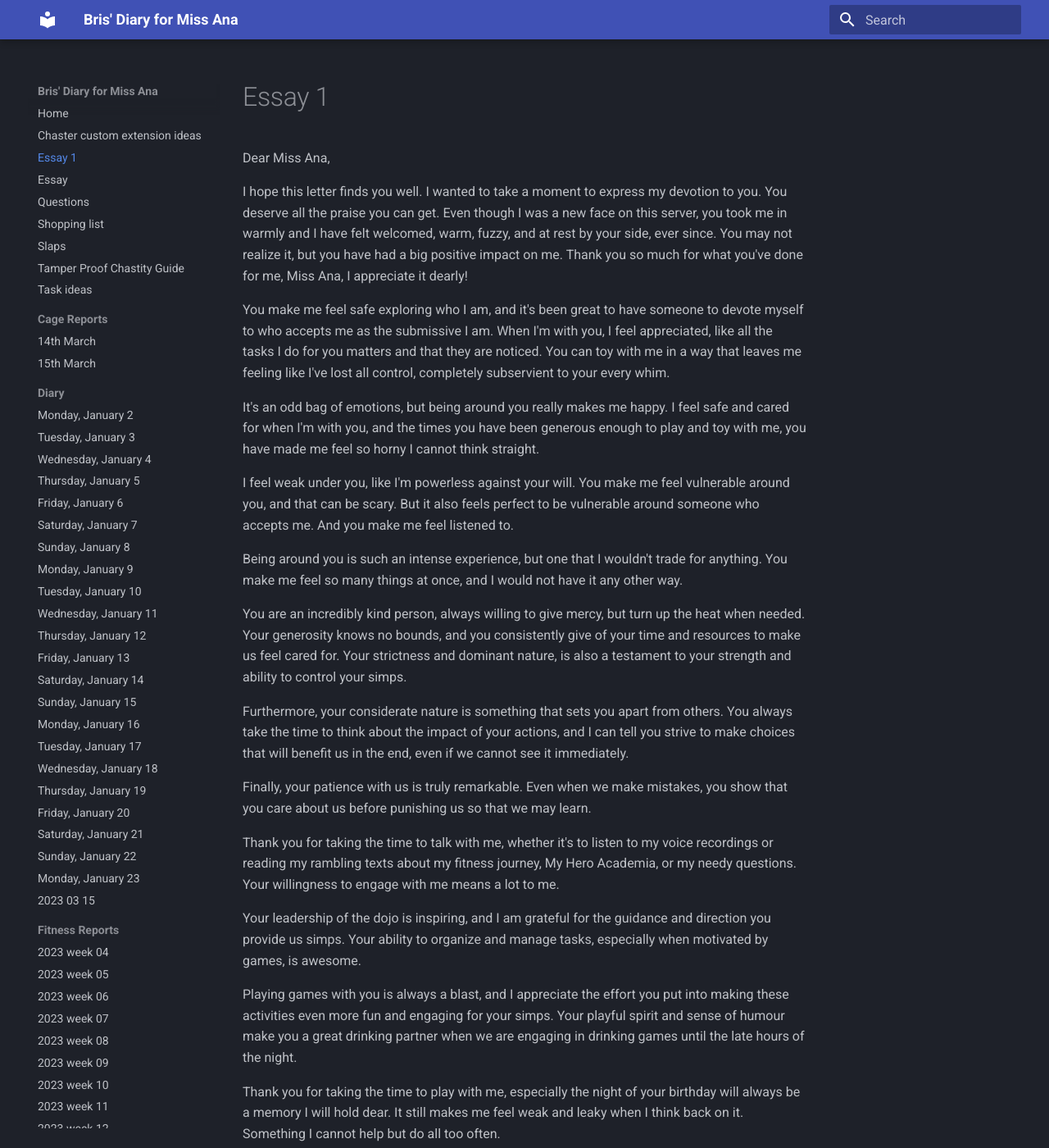
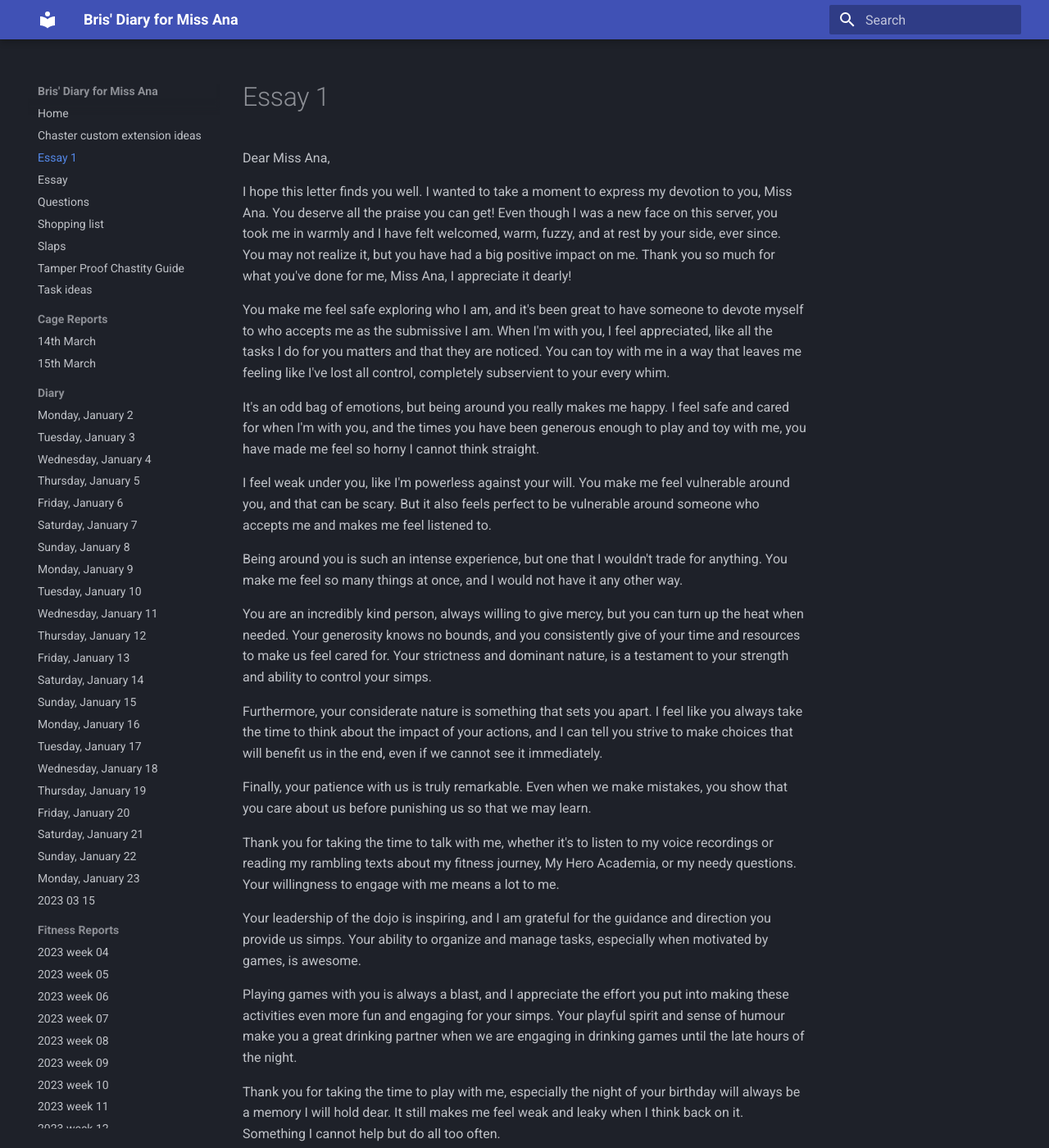
Before and after one commit to bris00/DFMA, an MkDocs documentation site: the page built from diary/Essay 1.md, in a window 1280 px wide and 1400 px high. Shown: the whole window at 82% size. Built offline with MkDocs 1.6.1 and Material for MkDocs 9.7.7, drawn with Linux system fonts in a browser that asks for light colours.

Commit message:
vault backup: 2023-03-28 20:00:38
Affected files:
diary/Essay 1.md

```diff
--- a/diary/Essay 1.md
+++ b/diary/Essay 1.md
@@ -1,18 +1,18 @@
 Dear Miss Ana,
 
-I hope this letter finds you well. I wanted to take a moment to express my devotion to you. You deserve all the praise you can get. Even though I was a new face on this server, you took me in warmly and I have felt welcomed, warm, fuzzy, and at rest by your side, ever since. You may not realize it, but you have had a big positive impact on me. Thank you so much for what you've done for me, Miss Ana, I appreciate it dearly!
+I hope this letter finds you well. I wanted to take a moment to express my devotion to you, Miss Ana. You deserve all the praise you can get! Even though I was a new face on this server, you took me in warmly and I have felt welcomed, warm, fuzzy, and at rest by your side, ever since. You may not realize it, but you have had a big positive impact on me. Thank you so much for what you've done for me, Miss Ana, I appreciate it dearly!
 
 You make me feel safe exploring who I am, and it's been great to have someone to devote myself to who accepts me as the submissive I am. When I'm with you, I feel appreciated, like all the tasks I do for you matters and that they are noticed. You can toy with me in a way that leaves me feeling like I've lost all control, completely subservient to your every whim.
 
 It's an odd bag of emotions, but being around you really makes me happy. I feel safe and cared for when I'm with you, and the times you have been generous enough to play and toy with me, you have made me feel so horny I cannot think straight.
 
-I feel weak under you, like I'm powerless against your will. You make me feel vulnerable around you, and that can be scary. But it also feels perfect to be vulnerable around someone who accepts me. And you make me feel listened to.
+I feel weak under you, like I'm powerless against your will. You make me feel vulnerable around you, and that can be scary. But it also feels perfect to be vulnerable around someone who accepts me and makes me feel listened to.
 
 Being around you is such an intense experience, but one that I wouldn't trade for anything. You make me feel so many things at once, and I would not have it any other way.
 
-You are an incredibly kind person, always willing to give mercy, but turn up the heat when needed. Your generosity knows no bounds, and you consistently give of your time and resources to make us feel cared for. Your strictness and dominant nature, is also a testament to your strength and ability to control your simps.
+You are an incredibly kind person, always willing to give mercy, but you can turn up the heat when needed. Your generosity knows no bounds, and you consistently give of your time and resources to make us feel cared for. Your strictness and dominant nature, is a testament to your strength and ability to control your simps.
 
-Furthermore, your considerate nature is something that sets you apart from others. You always take the time to think about the impact of your actions, and I can tell you strive to make choices that will benefit us in the end, even if we cannot see it immediately.
+Furthermore, your considerate nature is something that sets you apart. I feel like you always take the time to think about the impact of your actions, and I can tell you strive to make choices that will benefit us in the end, even if we cannot see it immediately.
 
 Finally, your patience with us is truly remarkable. Even when we make mistakes, you show that you care about us before punishing us so that we may learn.
 
```
